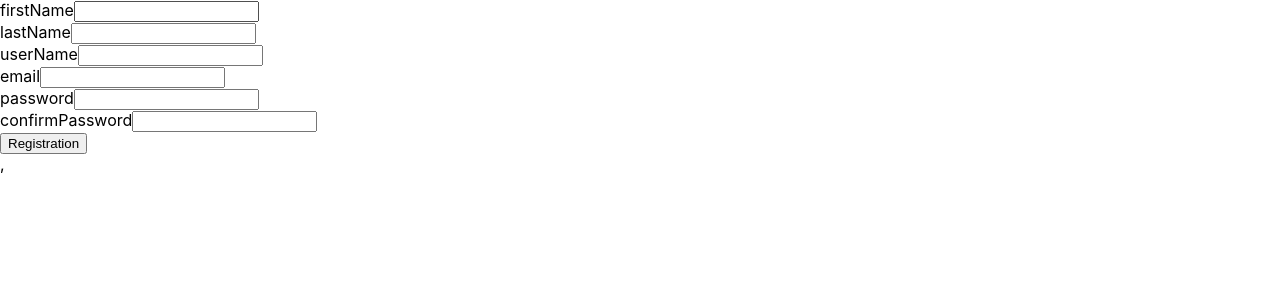
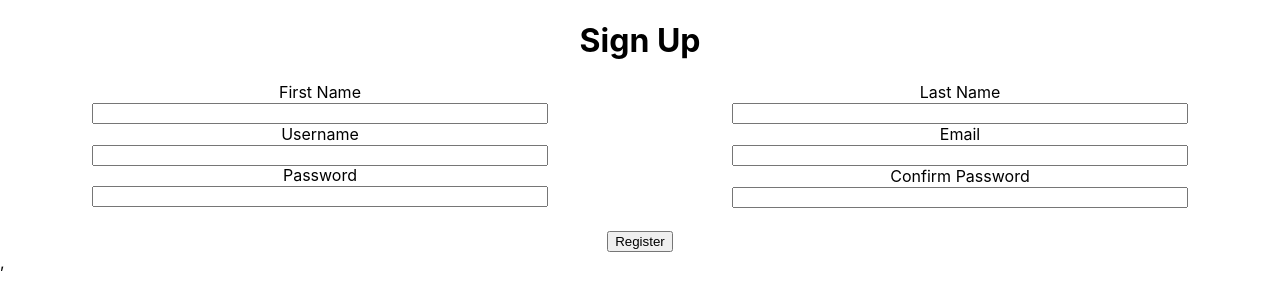
Before and after one commit to dev22451/kajal_react_redux, a React (Create React App) app: page / in a window 1280 px wide. Shown: the top 306 px of the page. Built offline with nearby package versions, Linux system fonts and the light colour scheme.

Commit message:
basic design

```diff
--- a/package.json
+++ b/package.json
@@ -3,6 +3,9 @@
   "version": "0.1.0",
   "private": true,
   "dependencies": {
+    "@fortawesome/fontawesome-svg-core": "^1.2.36",
+    "@fortawesome/free-solid-svg-icons": "^5.15.4",
+    "@fortawesome/react-fontawesome": "^0.1.16",
     "@reduxjs/toolkit": "^1.6.2",
     "@testing-library/jest-dom": "^5.14.1",
     "@testing-library/react": "^11.2.7",
--- a/src/containers/registration/Signup.jsx
+++ b/src/containers/registration/Signup.jsx
@@ -1,12 +1,13 @@
 import React, { useState } from "react";
+import './style.css'
 const Signup = () =>{
     const[userRegistration, setUserRegistration] = useState({
-       firstName:"",
-       lastName:"",
-       userName:"",
-       email:"",
-       password:"",
-       confirmPassword:"",
+       FirstName:"",
+       LastName:"",
+       Username:"",
+       Email:"",
+       Password:"",
+       ConfirmPassword:"",
     });
 
 
@@ -17,48 +18,51 @@ const Signup = () =>{
     }
     return(
         <>
-        <from>
-            <div>
-                <label htmlFor="firstname">firstName</label>
+        <form className="for">
+           <h1>Sign Up</h1>
+
+            <div className="field">
+                <label htmlFor="firstname">First Name</label><br/>
                 <input type="text" autoComplete="off" name="firstname" id="firstname"
-                 value={userRegistration.firstName} onChange={handleInput}/>
+                 value={userRegistration.FirstName} onChange={handleInput}/>
             </div>
 
-            <div>
-               <label htmlFor="lastname">lastName</label>
+            <div className="field">
+               <label htmlFor="lastname">Last Name</label><br/>
                <input type="text" autoComplete="off" name="lastname" id="lastname"
-               value={userRegistration.lastName} onChange={handleInput}/>
+               value={userRegistration.LastName} onChange={handleInput}/>
             </div>
 
-            <div>
-               <label htmlFor="username">userName</label>
+            <div className="field">
+              <label htmlFor="username">Username</label><br/>
                <input type="text"  autoComplete="off"  name="username" id="username"
-                value={userRegistration.userName} onChange={handleInput}/>
+                value={userRegistration.Username} onChange={handleInput}/>
             </div>
 
-            <div>
-               <label htmlFor="email">email</label>
+            <div className="field">
+               <label htmlFor="email">Email</label><br/>
                <input type="text" autoComplete="off" name="email" id="email"
-               value={userRegistration.email} onChange={handleInput}/>
+               value={userRegistration.Email} onChange={handleInput}/>
             </div>
 
-            <div>
-               <label htmlFor="password">password</label>
+            <div className="field password">
+               <label htmlFor="password">Password</label><br/>
                <input type="text" autoComplete="off" name="password" id="password"
-               value={userRegistration.password} onChange={handleInput}/>
+               value={userRegistration.Password} onChange={handleInput}/>
             </div>
 
-            <div>
-               <label htmlFor="confirmpassword">confirmPassword</label>
+            <div className="field">
+               <label htmlFor="confirmpassword">Confirm Password</label><br/>
                <input type="text" autoComplete="off" name="password" id="password"
-               value={userRegistration.confirmPassword}onChange={handleInput}/>
+               value={userRegistration.ConfirmPassword}onChange={handleInput}/><br/><br/>
             </div>
 
-            <button type="button">Registration</button>
+            <button type="button">Register</button>
 
 
 
-        </from>
+
+        </form>
         </>
 
     )
--- /dev/null
+++ b/src/containers/registration/style.css
@@ -0,0 +1,16 @@
+.for{
+text-align: center;
+display: block;
+}
+input[type=text]{
+    width: 70%;
+}
+.field{
+    display: inline-block;
+    width: 50%;
+    margin: auto;
+}
+.password{
+    position: relative;
+    top: -23px;
+}
```
Also changed, not shown: 1 other file (tests, documents, lock files or other folders).
